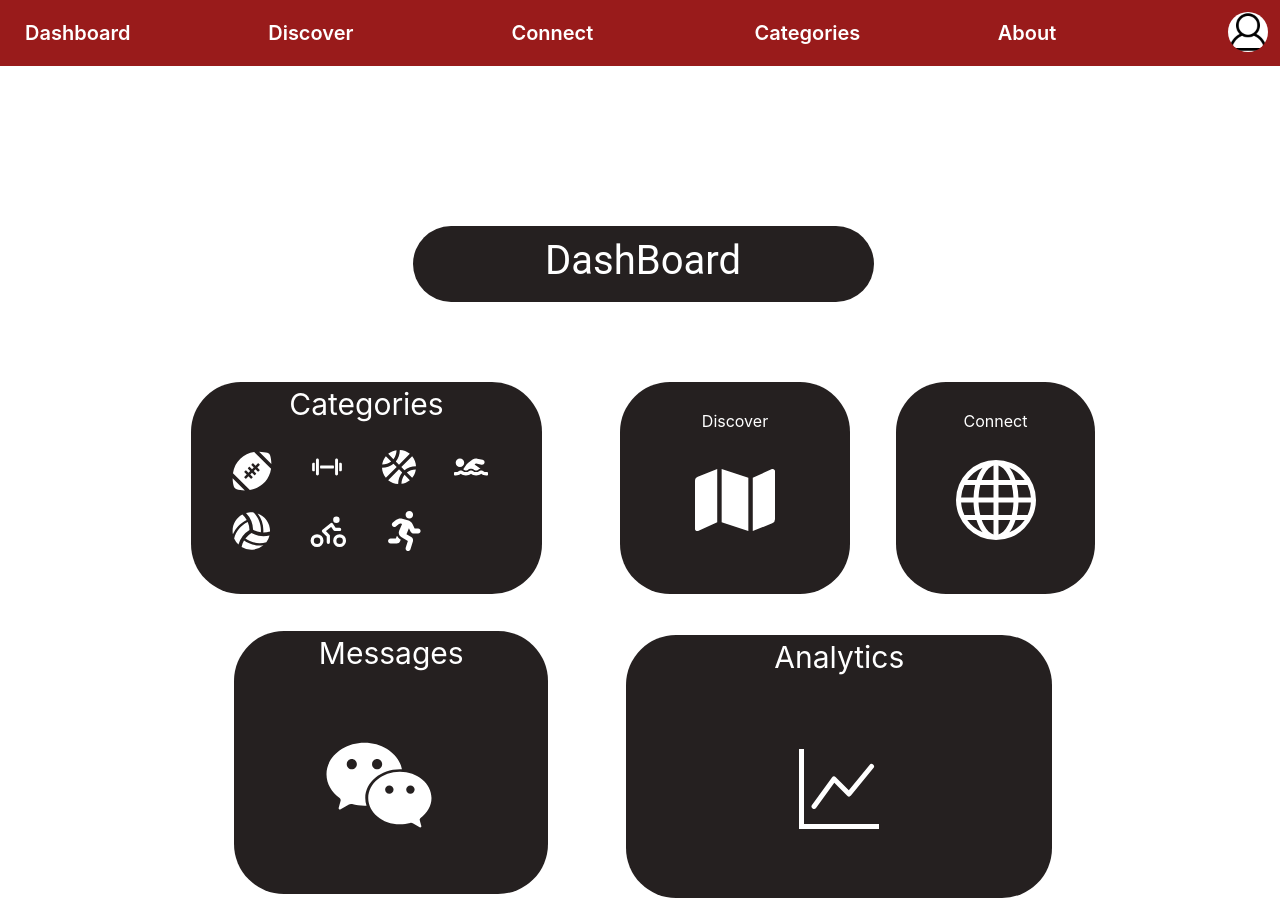
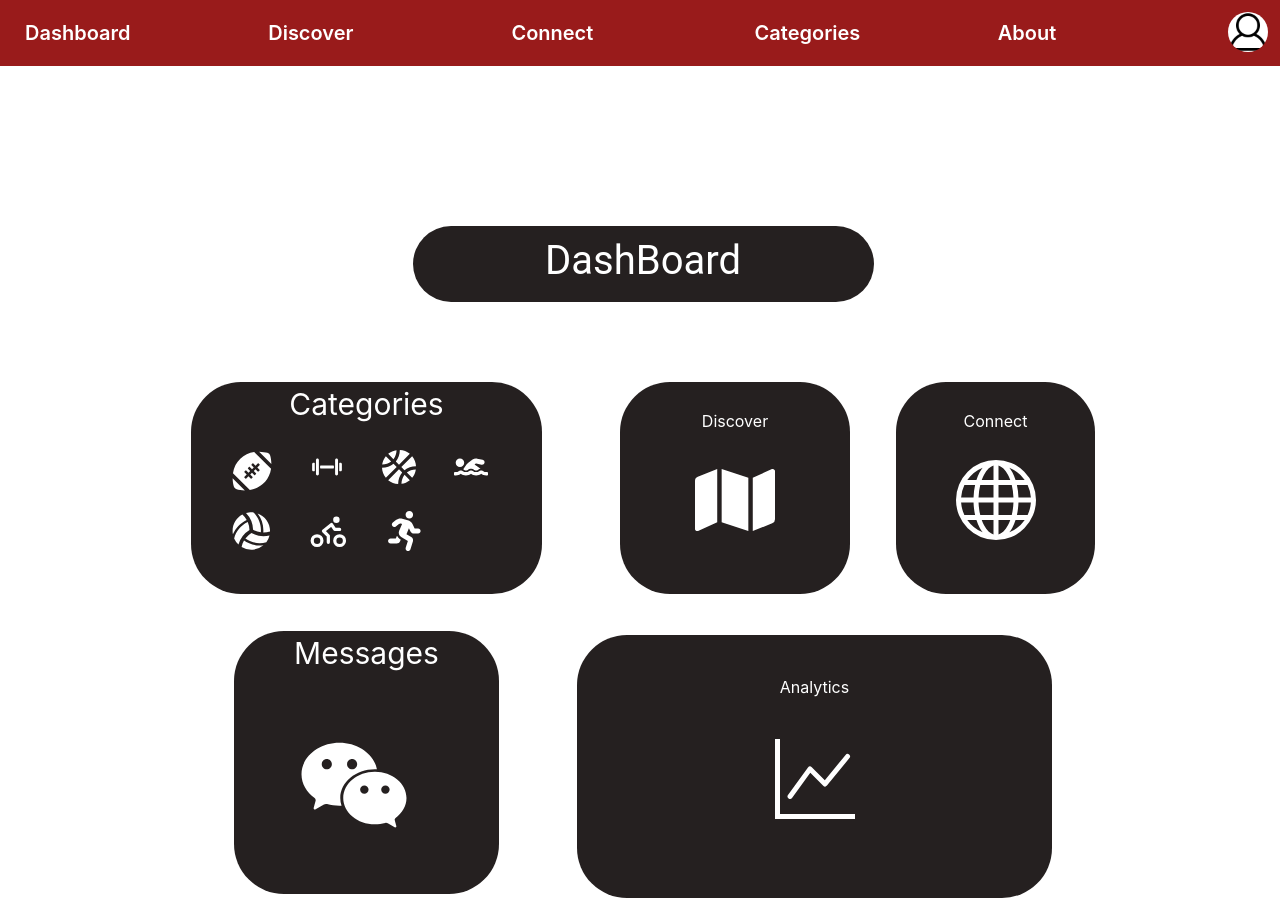
Before and after one commit to markfastner/Beachhacks-2023-Sports-Training-Connection, a React (Create React App) app: page /Dashboard in a window 1280 px wide. Built offline with nearby package versions, Linux system fonts and the light colour scheme; no server answers; what react-native would draw is missing.

Commit message:
analytics routing

```diff
--- a/src/App.js
+++ b/src/App.js
@@ -8,7 +8,7 @@ import Discover from "./views/Discover/discover";
 import NavBar from "./navbar/NavBar.jsx";
 import Analytics from "./views/Analytics/analytics";
 import "./firebase.js";
-import {BrowserRouter, Routes, Route} from "react-router-dom";
+import { BrowserRouter, Routes, Route } from "react-router-dom";
 import About from "./views/About/about";
 
 function App() {
@@ -32,22 +32,17 @@ function App() {
     // <ContactUs />
     // <LandingPage />
     // <Dashboard />
-     <div>
+    <div>
       <Routes>
-        <Route path="/" element={<LandingPage/>}></Route>
+        <Route path="/" element={<LandingPage />}></Route>
         <Route path="/Dashboard" element={<Dashboard />} />
         <Route path="/ContactUs" element={<ContactUs />} />
         <Route path="/Categories" element={<Categories />} />
         <Route path="/Discover" element={<Discover />} />
-        <Route path="/About" element={<About/>} />
+        <Route path="/About" element={<About />} />
+        <Route path="/Analytics" element={<Analytics />} />
       </Routes>
-     </div>
-
-
-
-
-
-
+    </div>
   );
 }
 
--- a/src/views/Dashboard/dashboard.js
+++ b/src/views/Dashboard/dashboard.js
@@ -22,12 +22,12 @@ function dashboard(props) {
     <>
       <Navbar />
       <Rect1Row>
-        <Rect style = {{borderRadius: "50px", color: "white"}}>
+        <Rect style={{ borderRadius: "50px", color: "white" }}>
           <DashBoard>DashBoard</DashBoard>
         </Rect>
       </Rect1Row>
       <Rect2Row>
-        <Rect2 style = {{borderRadius: "50px", color: "white"}}>
+        <Rect2 style={{ borderRadius: "50px", color: "white" }}>
           <p>Categories</p>
           <IconRow>
             <Link to="/Categories">
@@ -46,28 +46,30 @@ function dashboard(props) {
           </Icon5Row>
         </Rect2>
         <Link to="/Discover">
-          <Rect4 style = {{borderRadius: "50px", color: "white"}}>
+          <Rect4 style={{ borderRadius: "50px", color: "white" }}>
             <button>Discover</button>
             <FaMap style={{ fontSize: 80, borderRadius: "10px" }} />
           </Rect4>
         </Link>
 
         <Link to="/Connect">
-          <Rect5 style = {{borderRadius: "50px", color: "white"}}>
+          <Rect5 style={{ borderRadius: "50px", color: "white" }}>
             <button>Connect</button>
             <BsGlobe style={{ fontSize: 80 }} />
           </Rect5>
         </Link>
       </Rect2Row>
       <Rect3Row>
-        <Rect3 style = {{borderRadius: "50px", color: "white"}}>
+        <Rect3 style={{ borderRadius: "50px", color: "white" }}>
           <p>Messages</p>
           <AiOutlineWechat style={{ fontSize: 120 }} />
         </Rect3>
-        <Rect6 style = {{borderRadius: "50px", color: "white"}}>
-          <p>Analytics</p>
-          <BsGraphUp style={{ fontSize: 80 }} />
-        </Rect6>
+        <Link to="/Analytics">
+          <Rect6 style={{ borderRadius: "50px", color: "white" }}>
+            <button>Analytics</button>
+            <BsGraphUp style={{ fontSize: 80 }} />
+          </Rect6>
+        </Link>
       </Rect3Row>
     </>
   );
```
